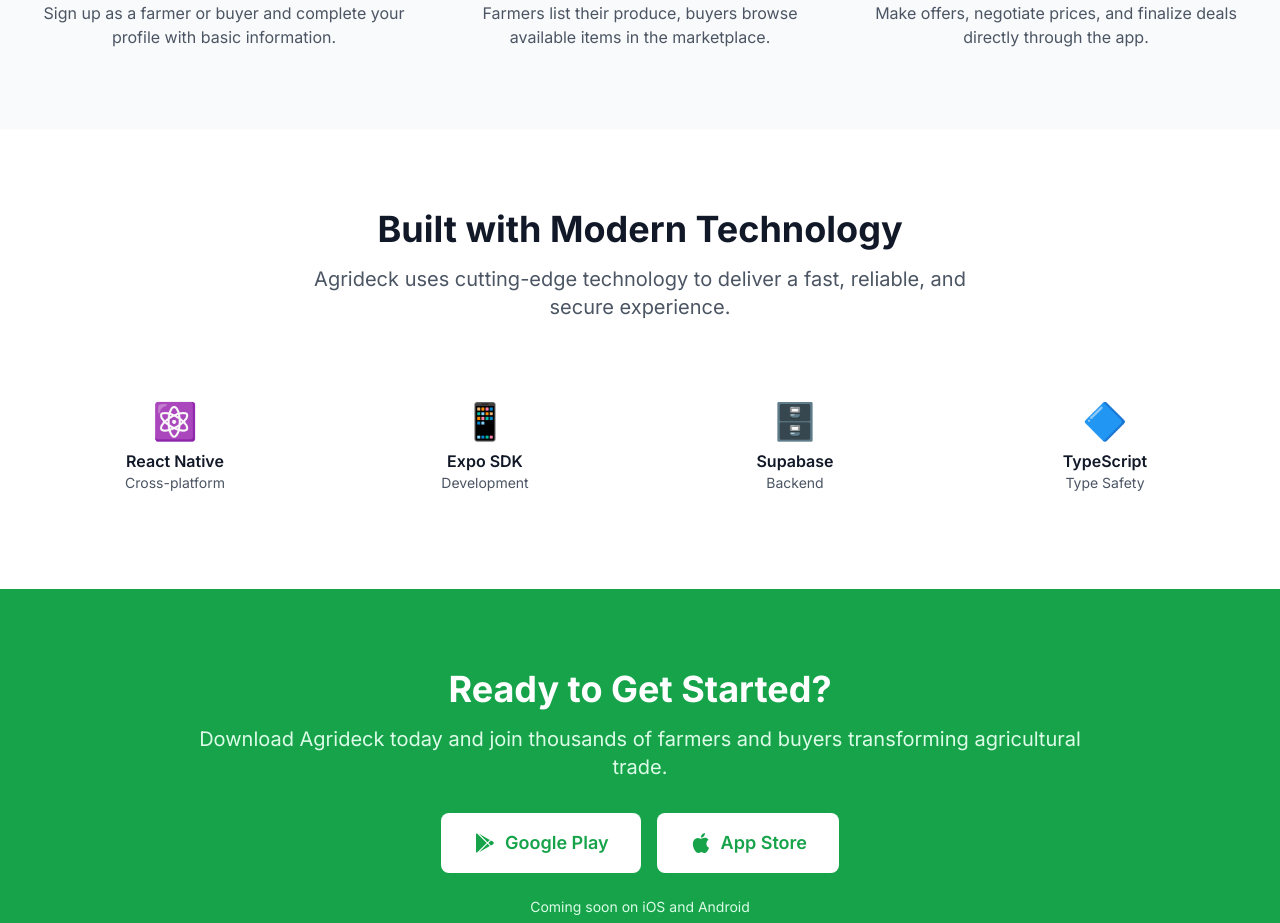
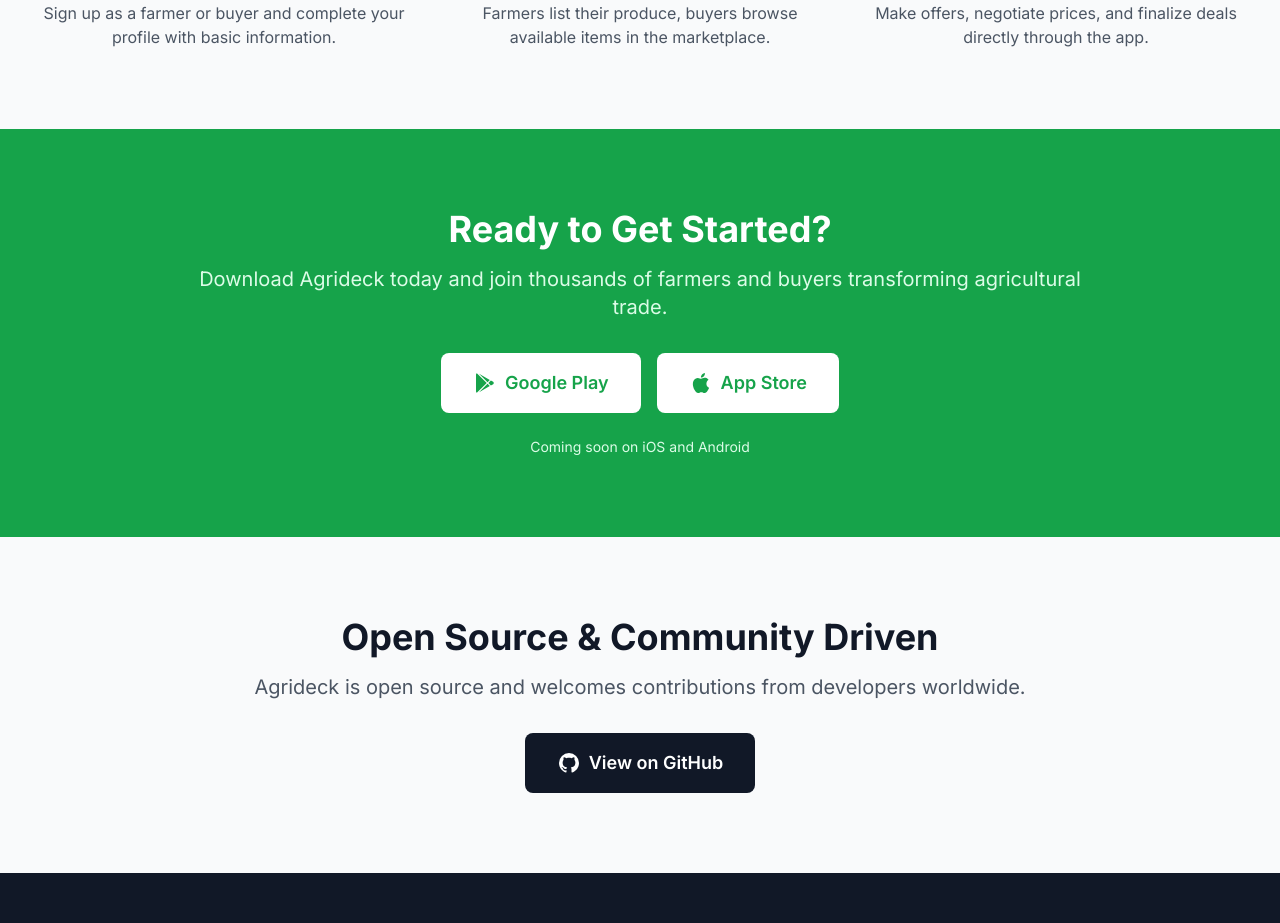
Before and after one commit to sarveshhh-m/agrideck-web, a Next.js app: page / in a window 1280 px wide. Shown: the part 1580-2503 px from the top of the page. Built offline with nearby package versions, Linux system fonts and the light colour scheme.

Commit message:
Remove Built with Modern Technology section

```diff
--- a/app/page.tsx
+++ b/app/page.tsx
@@ -146,43 +146,6 @@
         </div>
       </section>
 
-      {/* Tech Stack Section */}
-      <section className="py-20 px-4 sm:px-6 lg:px-8">
-        <div className="max-w-7xl mx-auto">
-          <div className="text-center mb-16">
-            <h2 className="text-3xl sm:text-4xl font-bold text-gray-900 mb-4">
-              Built with Modern Technology
-            </h2>
-            <p className="text-xl text-gray-600 max-w-2xl mx-auto">
-              Agrideck uses cutting-edge technology to deliver a fast, reliable, and secure experience.
-            </p>
-          </div>
-
-          <div className="grid grid-cols-2 md:grid-cols-4 gap-6 text-center">
-            <div className="p-4">
-              <div className="text-4xl mb-2">⚛️</div>
-              <p className="font-semibold text-gray-900">React Native</p>
-              <p className="text-sm text-gray-600">Cross-platform</p>
-            </div>
-            <div className="p-4">
-              <div className="text-4xl mb-2">📱</div>
-              <p className="font-semibold text-gray-900">Expo SDK</p>
-              <p className="text-sm text-gray-600">Development</p>
-            </div>
-            <div className="p-4">
-              <div className="text-4xl mb-2">🗄️</div>
-              <p className="font-semibold text-gray-900">Supabase</p>
-              <p className="text-sm text-gray-600">Backend</p>
-            </div>
-            <div className="p-4">
-              <div className="text-4xl mb-2">🔷</div>
-              <p className="font-semibold text-gray-900">TypeScript</p>
-              <p className="text-sm text-gray-600">Type Safety</p>
-            </div>
-          </div>
-        </div>
-      </section>
-
       {/* Download Section */}
       <section id="download" className="bg-primary-600 py-20 px-4 sm:px-6 lg:px-8">
         <div className="max-w-4xl mx-auto text-center">
```
